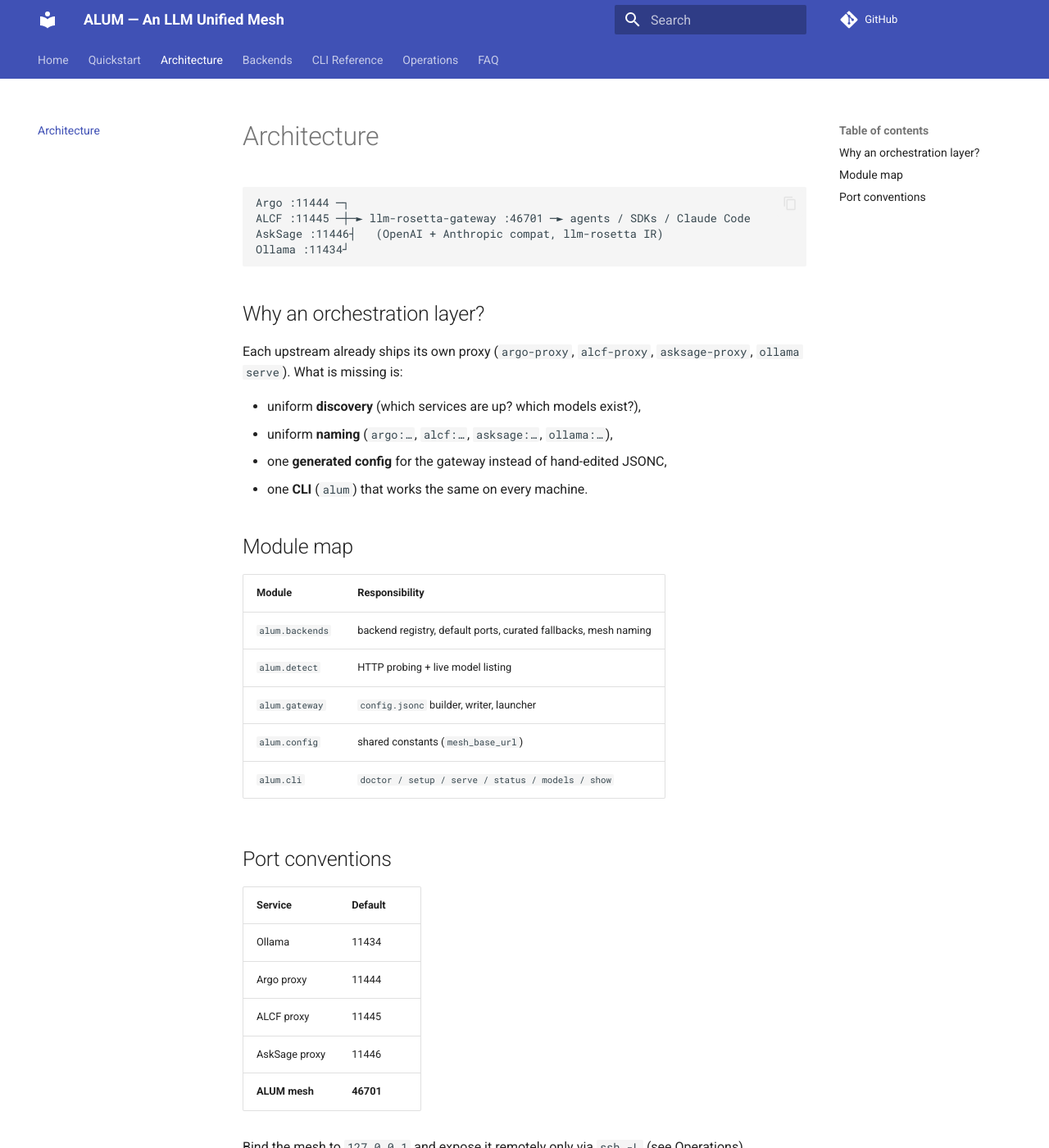
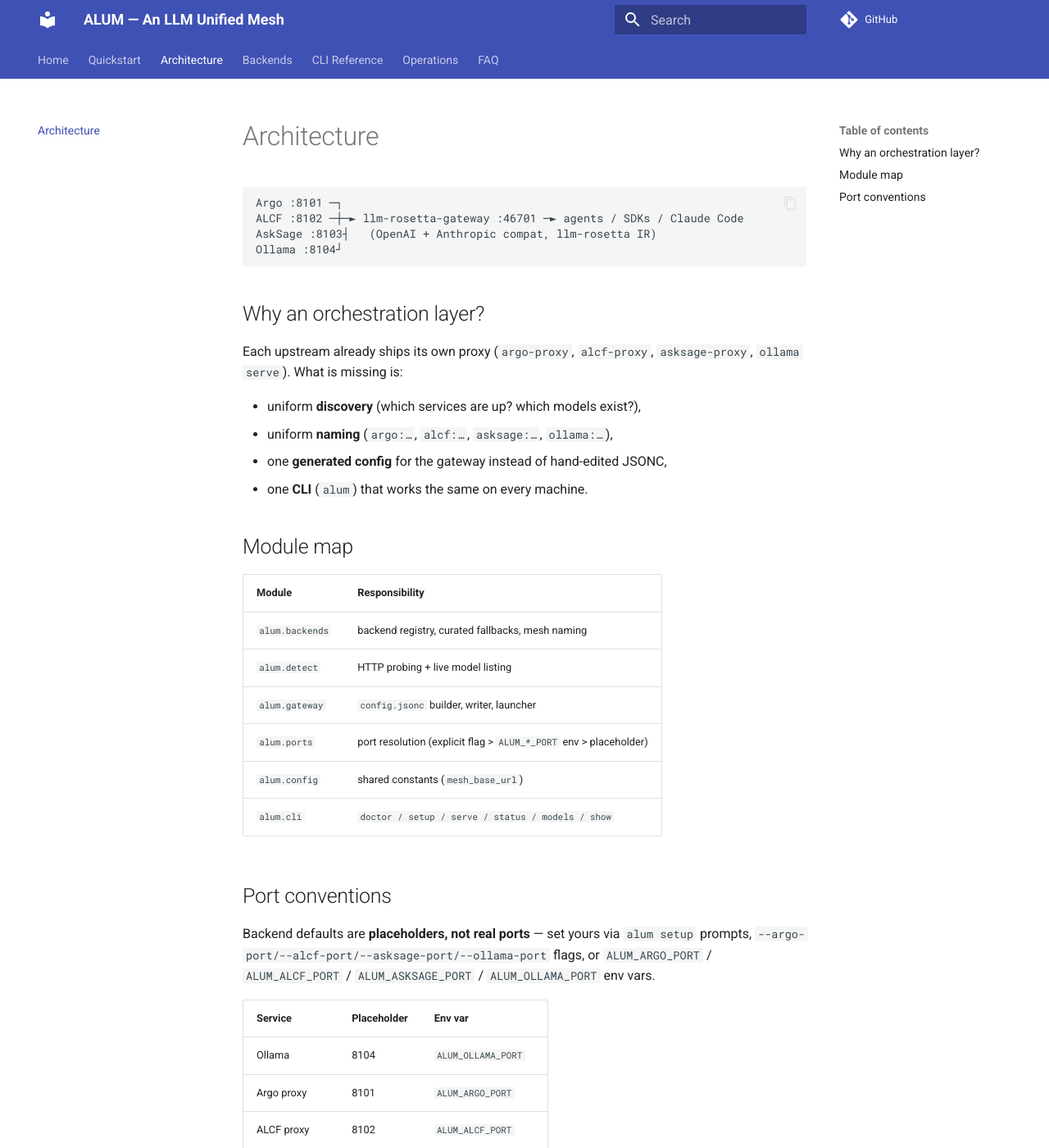
Before and after one commit to cshjin/aluminum, an MkDocs documentation site: the page built from docs/architecture.md, in a window 1280 px wide and 1400 px high. Shown: the whole window at 82% size. Built offline with MkDocs 1.6.1 and Material for MkDocs 9.7.7, drawn with Linux system fonts in a browser that asks for light colours; comment, search, counter and statistics services are not loaded; some of the changed text lies outside the part shown.

Commit message:
ALUM mesh orchestrator (ports configurable, no machine-specific defaults)

````diff
--- a/docs/architecture.md
+++ b/docs/architecture.md
@@ -1,10 +1,10 @@
 # Architecture
 
 ```
-Argo :11444 ─┐
-ALCF :11445 ─┼─► llm-rosetta-gateway :46701 ─► agents / SDKs / Claude Code
-AskSage :11446┤   (OpenAI + Anthropic compat, llm-rosetta IR)
-Ollama :11434┘
+Argo :8101 ─┐
+ALCF :8102 ─┼─► llm-rosetta-gateway :46701 ─► agents / SDKs / Claude Code
+AskSage :8103┤   (OpenAI + Anthropic compat, llm-rosetta IR)
+Ollama :8104┘
 ```
 
 ## Why an orchestration layer?
@@ -21,21 +21,27 @@ Each upstream already ships its own proxy (`argo-proxy`, `alcf-proxy`,
 
 | Module | Responsibility |
 |---|---|
-| `alum.backends` | backend registry, default ports, curated fallbacks, mesh naming |
+| `alum.backends` | backend registry, curated fallbacks, mesh naming |
 | `alum.detect` | HTTP probing + live model listing |
 | `alum.gateway` | `config.jsonc` builder, writer, launcher |
+| `alum.ports` | port resolution (explicit flag > `ALUM_*_PORT` env > placeholder) |
 | `alum.config` | shared constants (`mesh_base_url`) |
 | `alum.cli` | `doctor / setup / serve / status / models / show` |
 
 ## Port conventions
 
-| Service | Default |
-|---|---|
-| Ollama | 11434 |
-| Argo proxy | 11444 |
-| ALCF proxy | 11445 |
-| AskSage proxy | 11446 |
-| **ALUM mesh** | **46701** |
+Backend defaults are **placeholders, not real ports** — set yours via
+`alum setup` prompts, `--argo-port/--alcf-port/--asksage-port/--ollama-port`
+flags, or `ALUM_ARGO_PORT` / `ALUM_ALCF_PORT` / `ALUM_ASKSAGE_PORT` /
+`ALUM_OLLAMA_PORT` env vars.
+
+| Service | Placeholder | Env var |
+|---|---|---|
+| Ollama | 8104 | `ALUM_OLLAMA_PORT` |
+| Argo proxy | 8101 | `ALUM_ARGO_PORT` |
+| ALCF proxy | 8102 | `ALUM_ALCF_PORT` |
+| AskSage proxy | 8103 | `ALUM_ASKSAGE_PORT` |
+| **ALUM mesh** | **46701** | `ALUM_PORT` / `--port` |
 
 Bind the mesh to `127.0.0.1` and expose it remotely only via `ssh -L`
 (see Operations).
````
Also changed, not shown: README.md (+2 -2 lines), docs/backends.md (+8 -8 lines), docs/cli.md (+10 -5 lines), docs/faq.md (+2 -1 lines), docs/index.md (+1 -2 lines), docs/quickstart.md (+8 -5 lines), 10 other files.
